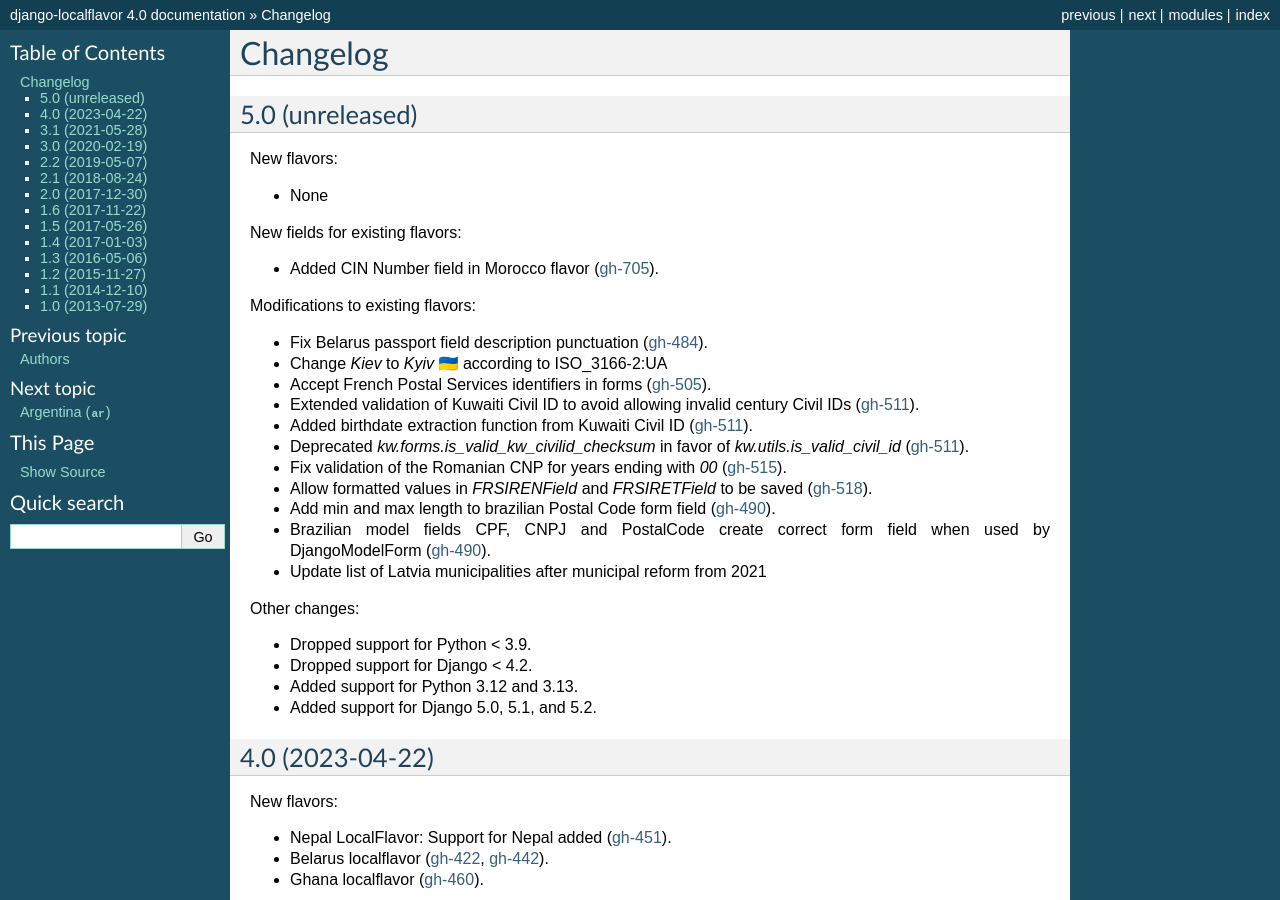
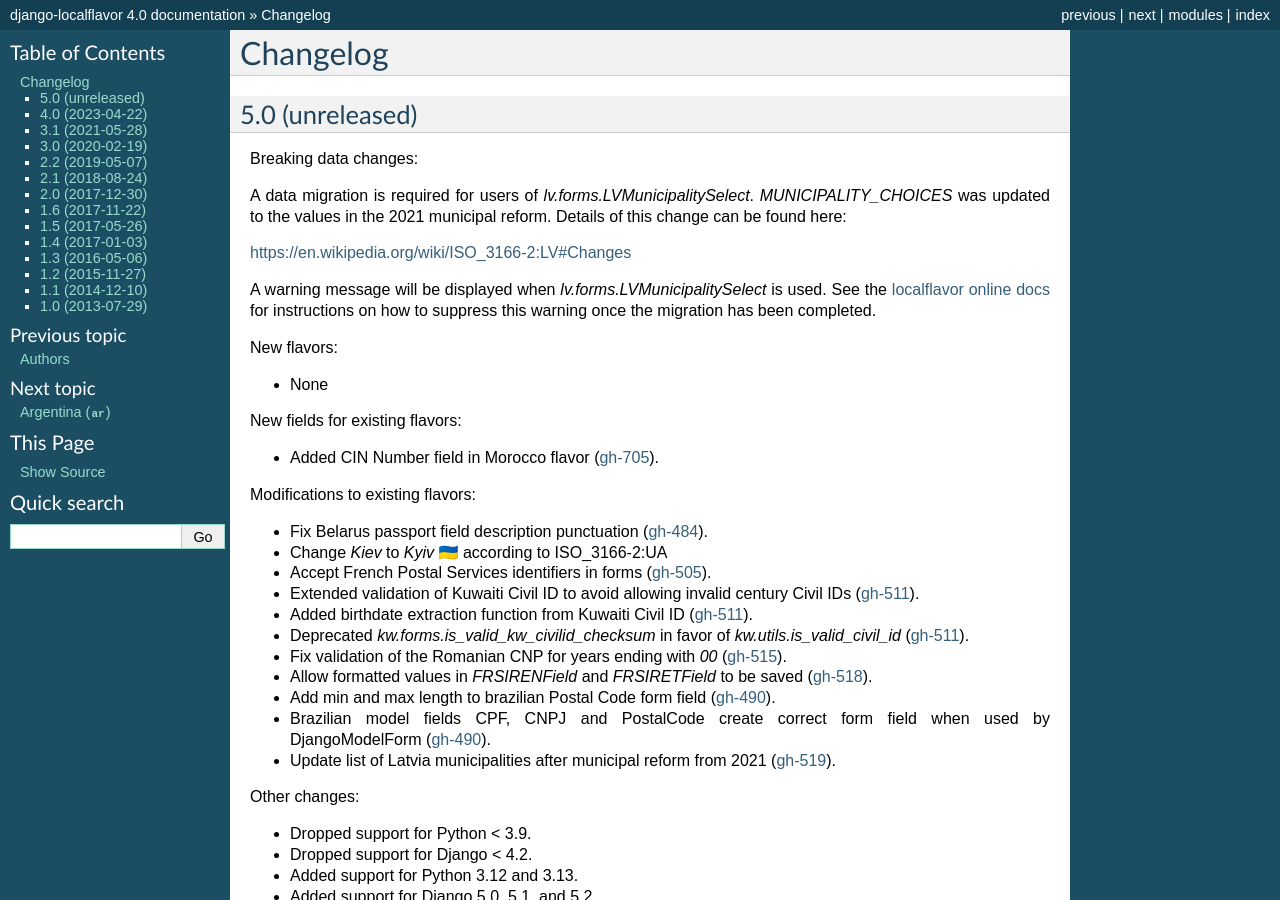
Before and after one commit to django/django-localflavor, a Sphinx documentation site: the page built from docs/changelog.rst, in a window 1280 px wide and 900 px high. Built offline with Sphinx 7.4.7, drawn with Linux system fonts in a browser that asks for light colours.

Commit message:
Add warning and data change notice to changelog

```diff
--- a/docs/changelog.rst
+++ b/docs/changelog.rst
@@ -3,6 +3,17 @@
 
 5.0   (unreleased)
 ------------------
+
+Breaking data changes:
+
+A data migration is required for users of `lv.forms.LVMunicipalitySelect`. `MUNICIPALITY_CHOICES` was updated to the
+values in the 2021 municipal reform. Details of this change can be found here:
+
+https://en.wikipedia.org/wiki/ISO_3166-2:LV#Changes
+
+A warning message will be displayed when `lv.forms.LVMunicipalitySelect` is used. See the
+`localflavor online docs <https://django-localflavor.readthedocs.io/en/latest/#backwards-compatibility>`_ for
+instructions on how to suppress this warning once the migration has been completed.
 
 New flavors:
 
@@ -36,6 +47,7 @@
   field when used by DjangoModelForm
   (`gh-490 <https://github.com/django/django-localflavor/pull/490>`_).
 - Update list of Latvia municipalities after municipal reform from 2021
+  (`gh-519 <https://github.com/django/django-localflavor/pull/519>`_).
 
 Other changes:
 
```
Also changed, not shown: 1 other file.
